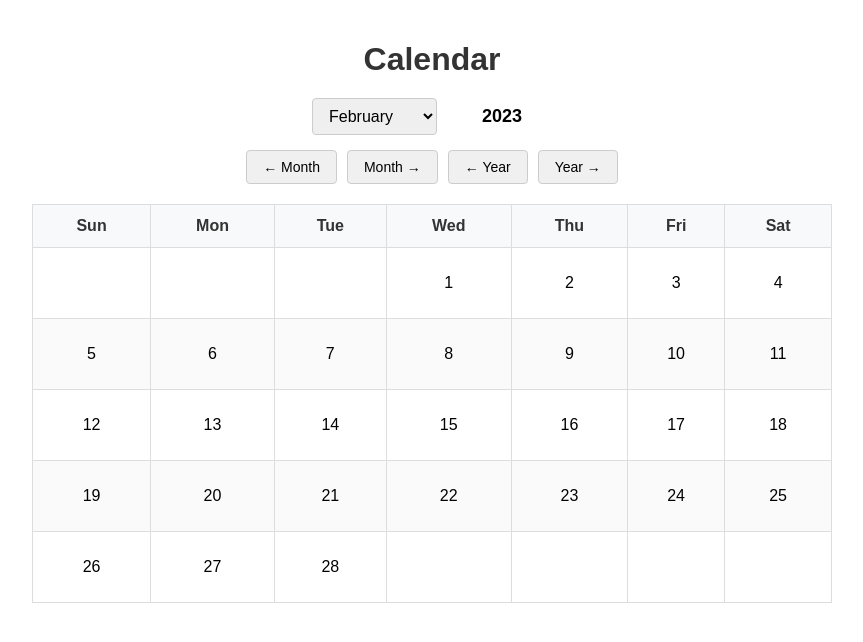
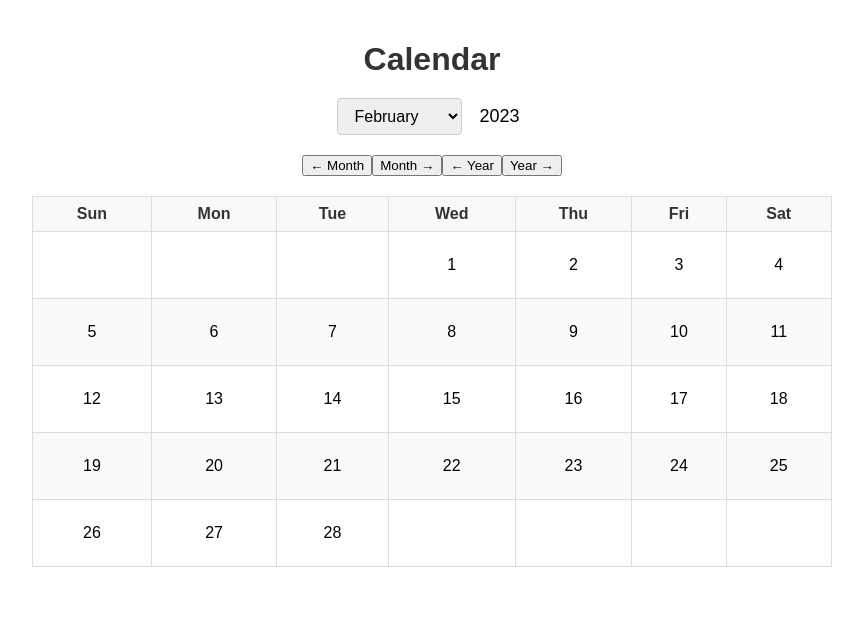
Before and after one commit to acciojob/calendar-react-madhukayal88-glitch, a React (Create React App) app: page / in a window 1280 px wide. Shown: the top 642 px of the page, without its empty margins (208-1071 px from the left). Built offline with nearby package versions, Linux system fonts and the light colour scheme; the HTML template or start-up script is replaced by a standard one.

Commit message:
Update App.js

```diff
--- a/src/App.js
+++ b/src/App.js
@@ -2,10 +2,10 @@ import React, { useState } from 'react';
 import './App.css';
 
 function App() {
-  const [currentDate, setCurrentDate] = useState(new Date(2023, 1, 1)); // February 2023
-  const [selectedMonth, setSelectedMonth] = useState(1); // February = 1
-  const [selectedYear, setSelectedYear] = useState(2023);
-  const [isEditingYear, setIsEditingYear] = useState(false);
+  // Initialize with February 2023 as shown in blueprint
+  const [month, setMonth] = useState(1); // 1 = February
+  const [year, setYear] = useState(2023);
+  const [isEditing, setIsEditing] = useState(false);
   const [yearInput, setYearInput] = useState('2023');
 
   const months = [
@@ -13,17 +13,20 @@ function App() {
     'July', 'August', 'September', 'October', 'November', 'December'
   ];
 
+  // Get days in month
   const getDaysInMonth = (month, year) => {
     return new Date(year, month + 1, 0).getDate();
   };
 
-  const getFirstDayOfMonth = (month, year) => {
+  // Get first day of month (0 = Sunday)
+  const getFirstDay = (month, year) => {
     return new Date(year, month, 1).getDay();
   };
 
-  const generateCalendarDays = () => {
-    const daysInMonth = getDaysInMonth(selectedMonth, selectedYear);
-    const firstDay = getFirstDayOfMonth(selectedMonth, selectedYear);
+  // Generate calendar days
+  const generateDays = () => {
+    const daysInMonth = getDaysInMonth(month, year);
+    const firstDay = getFirstDay(month, year);
     const days = [];
 
     // Empty cells before first day
@@ -39,123 +42,96 @@ function App() {
     return days;
   };
 
-  const calendarDays = generateCalendarDays();
+  const calendarDays = generateDays();
 
-  // Handle month change from dropdown
-  const handleMonthChange = (event) => {
-    const newMonth = parseInt(event.target.value);
-    setSelectedMonth(newMonth);
-    setCurrentDate(new Date(selectedYear, newMonth, 1));
+  // Month change handler
+  const handleMonthChange = (e) => {
+    setMonth(parseInt(e.target.value));
   };
 
-  // Handle year editing
+  // Year edit handlers
   const handleYearDoubleClick = () => {
-    setIsEditingYear(true);
-    setYearInput(selectedYear.toString());
+    setIsEditing(true);
+    setYearInput(year.toString());
   };
 
-  const handleYearInputChange = (event) => {
-    setYearInput(event.target.value);
+  const handleYearInputChange = (e) => {
+    setYearInput(e.target.value);
   };
 
   const handleYearInputBlur = () => {
     const newYear = parseInt(yearInput);
-    if (!isNaN(newYear) && newYear > 0 && newYear < 10000) {
-      setSelectedYear(newYear);
-      setCurrentDate(new Date(newYear, selectedMonth, 1));
+    if (!isNaN(newYear) && newYear > 0) {
+      setYear(newYear);
     }
-    setIsEditingYear(false);
+    setIsEditing(false);
   };
 
-  const handleYearInputKeyDown = (event) => {
-    if (event.key === 'Enter') {
+  const handleYearInputKeyDown = (e) => {
+    if (e.key === 'Enter') {
       handleYearInputBlur();
-    }
-    if (event.key === 'Escape') {
-      setIsEditingYear(false);
-      setYearInput(selectedYear.toString());
     }
   };
 
   // Navigation handlers
   const handlePrevMonth = () => {
-    let newMonth = selectedMonth - 1;
-    let newYear = selectedYear;
-    if (newMonth < 0) {
-      newMonth = 11;
-      newYear--;
+    if (month === 0) {
+      setMonth(11);
+      setYear(year - 1);
+    } else {
+      setMonth(month - 1);
     }
-    setSelectedMonth(newMonth);
-    setSelectedYear(newYear);
-    setCurrentDate(new Date(newYear, newMonth, 1));
   };
 
   const handleNextMonth = () => {
-    let newMonth = selectedMonth + 1;
-    let newYear = selectedYear;
-    if (newMonth > 11) {
-      newMonth = 0;
-      newYear++;
+    if (month === 11) {
+      setMonth(0);
+      setYear(year + 1);
+    } else {
+      setMonth(month + 1);
     }
-    setSelectedMonth(newMonth);
-    setSelectedYear(newYear);
-    setCurrentDate(new Date(newYear, newMonth, 1));
   };
 
   const handlePrevYear = () => {
-    const newYear = selectedYear - 1;
-    setSelectedYear(newYear);
-    setCurrentDate(new Date(newYear, selectedMonth, 1));
+    setYear(year - 1);
   };
 
   const handleNextYear = () => {
-    const newYear = selectedYear + 1;
-    setSelectedYear(newYear);
-    setCurrentDate(new Date(newYear, selectedMonth, 1));
+    setYear(year + 1);
   };
 
-  // Build calendar rows
-  const buildCalendarRows = () => {
+  // Build calendar table rows
+  const buildRows = () => {
     const rows = [];
-    const totalDays = calendarDays.length;
-    const numRows = Math.ceil(totalDays / 7);
-
-    for (let i = 0; i < numRows; i++) {
-      const start = i * 7;
-      const end = Math.min(start + 7, totalDays);
-      const row = calendarDays.slice(start, end);
-      // Pad row with empty cells if needed
+    for (let i = 0; i < calendarDays.length; i += 7) {
+      const row = calendarDays.slice(i, i + 7);
       while (row.length < 7) {
         row.push(null);
       }
       rows.push(row);
     }
-
     return rows;
   };
 
-  const calendarRows = buildCalendarRows();
+  const rows = buildRows();
 
   return (
-    <div className="App" id="calendar-app">
+    <div className="App">
       <h1 id="calendar-heading">Calendar</h1>
 
-      <div id="calendar-controls">
-        <div id="month-year-controls">
+      <div style={{ marginBottom: '20px' }}>
         <select
           id="month-select"
-            value={selectedMonth}
+          value={month}
           onChange={handleMonthChange}
         >
-            {months.map((month, index) => (
-              <option key={index} value={index}>
-                {month}
-              </option>
+          {months.map((m, i) => (
+            <option key={i} value={i}>{m}</option>
           ))}
         </select>
 
-          <div id="year-display">
-            {isEditingYear ? (
+        <span style={{ marginLeft: '10px', fontSize: '18px' }}>
+          {isEditing ? (
             <input
               id="year-input"
               type="number"
@@ -164,45 +140,44 @@ function App() {
               onBlur={handleYearInputBlur}
               onKeyDown={handleYearInputKeyDown}
               autoFocus
-                min="1"
-                max="9999"
+              style={{ width: '80px', fontSize: '18px', textAlign: 'center' }}
             />
           ) : (
             <span
               id="year-text"
               onDoubleClick={handleYearDoubleClick}
+              style={{ cursor: 'pointer', padding: '5px' }}
             >
-                {selectedYear}
+              {year}
             </span>
           )}
-          </div>
+        </span>
       </div>
 
-        <div id="navigation-buttons">
+      <div style={{ marginBottom: '20px' }}>
         <button id="prev-month" onClick={handlePrevMonth}>← Month</button>
         <button id="next-month" onClick={handleNextMonth}>Month →</button>
         <button id="prev-year" onClick={handlePrevYear}>← Year</button>
         <button id="next-year" onClick={handleNextYear}>Year →</button>
       </div>
-      </div>
 
-      <table id="calendar-table">
+      <table id="calendar-table" style={{ margin: '0 auto', borderCollapse: 'collapse' }}>
         <thead>
           <tr>
-            <th>Sun</th>
-            <th>Mon</th>
-            <th>Tue</th>
-            <th>Wed</th>
-            <th>Thu</th>
-            <th>Fri</th>
-            <th>Sat</th>
+            <th style={{ padding: '8px', border: '1px solid #ddd' }}>Sun</th>
+            <th style={{ padding: '8px', border: '1px solid #ddd' }}>Mon</th>
+            <th style={{ padding: '8px', border: '1px solid #ddd' }}>Tue</th>
+            <th style={{ padding: '8px', border: '1px solid #ddd' }}>Wed</th>
+            <th style={{ padding: '8px', border: '1px solid #ddd' }}>Thu</th>
+            <th style={{ padding: '8px', border: '1px solid #ddd' }}>Fri</th>
+            <th style={{ padding: '8px', border: '1px solid #ddd' }}>Sat</th>
           </tr>
         </thead>
         <tbody>
-          {calendarRows.map((row, rowIndex) => (
+          {rows.map((row, rowIndex) => (
             <tr key={rowIndex}>
               {row.map((day, colIndex) => (
-                <td key={colIndex}>
+                <td key={colIndex} style={{ padding: '8px', border: '1px solid #ddd', textAlign: 'center' }}>
                   {day !== null ? day : ''}
                 </td>
               ))}
```
Lines whose indentation alone changed are shown as unchanged.
